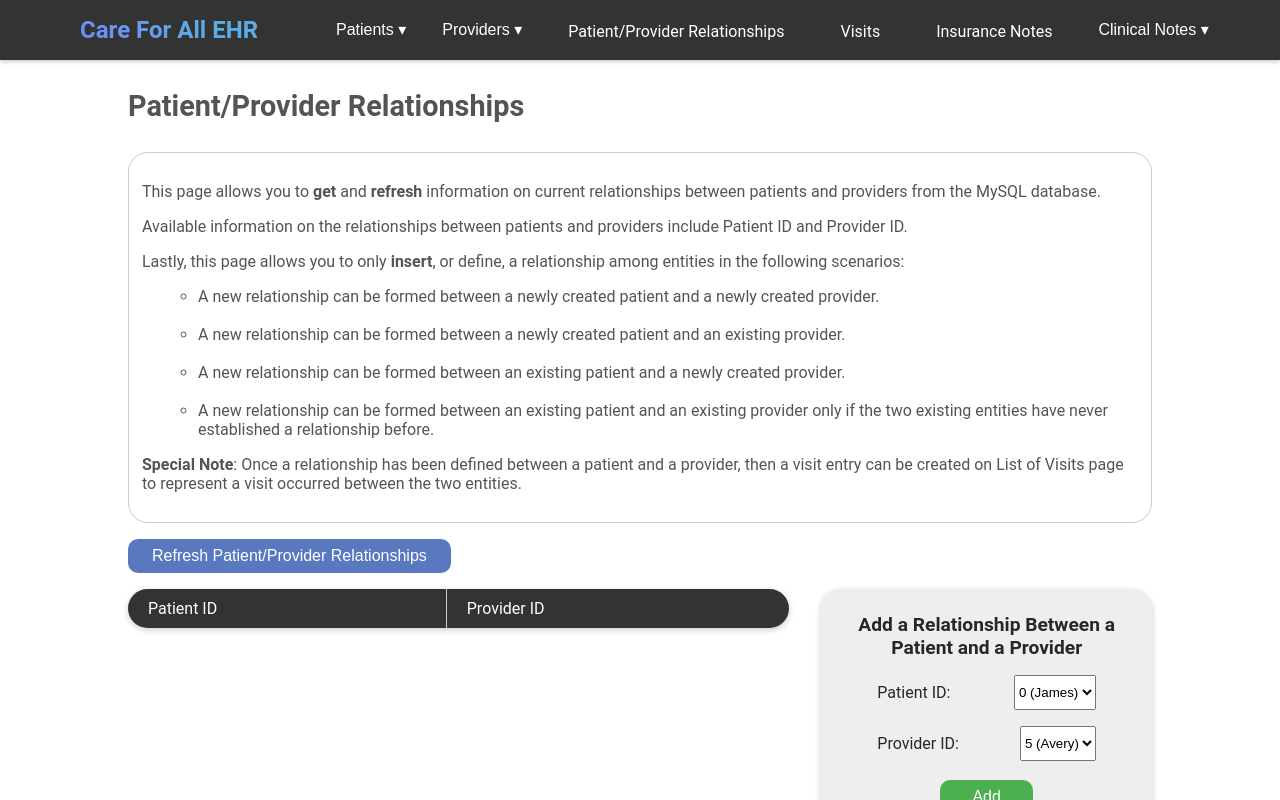
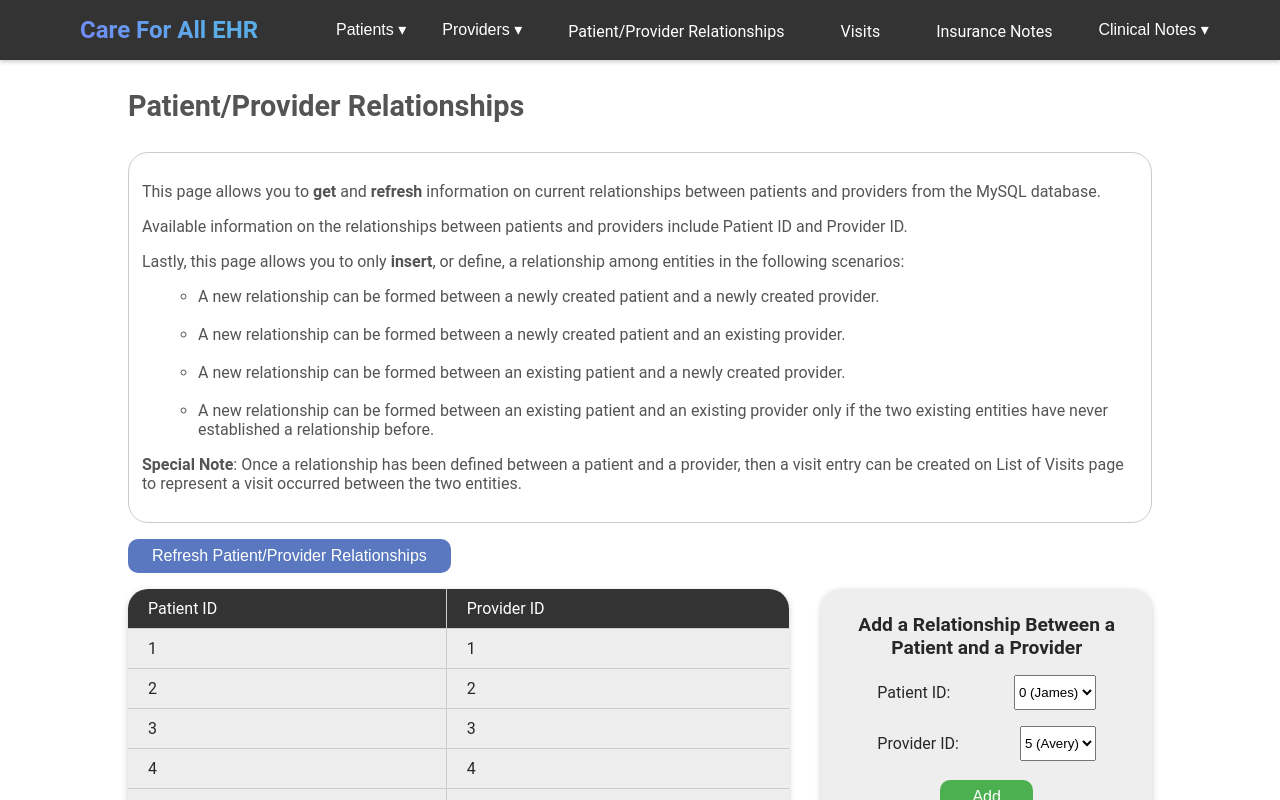
Before and after one commit to anson-poon/care-for-all-ehr, a React (Create React App) app: page /patientproviderintersection in a window 1280 px wide. Shown: the top 800 px of the page. Built offline with nearby package versions, Linux system fonts and the light colour scheme.

Commit message:
Updated PatientProviderIntersectionPage with data mapping

```diff
--- a/src/pages/PatientProviderIntersectionPage.js
+++ b/src/pages/PatientProviderIntersectionPage.js
@@ -2,6 +2,7 @@ import React from 'react';
 import { useState } from 'react';
 import { useNavigate } from 'react-router-dom';
 import { RiChatDeleteFill, RiEdit2Fill } from 'react-icons/ri';
+import patientProviderIntersectionData from '../data/patientProviderIntersectionData';
 
 /*
 Page returns function that shows patient provider intersection table
@@ -36,7 +37,12 @@ function PatientProviderIntersectionPage() {
                             </tr>
                         </thead>
                         <tbody>
-
+                            {patientProviderIntersectionData.map((item, index) => (
+                                <tr key={index}>
+                                    <th>{item.patientID}</th>
+                                    <th>{item.providerID}</th>
+                                </tr>
+                            ))}
                         </tbody>
                     </table>
                 </div>
```
